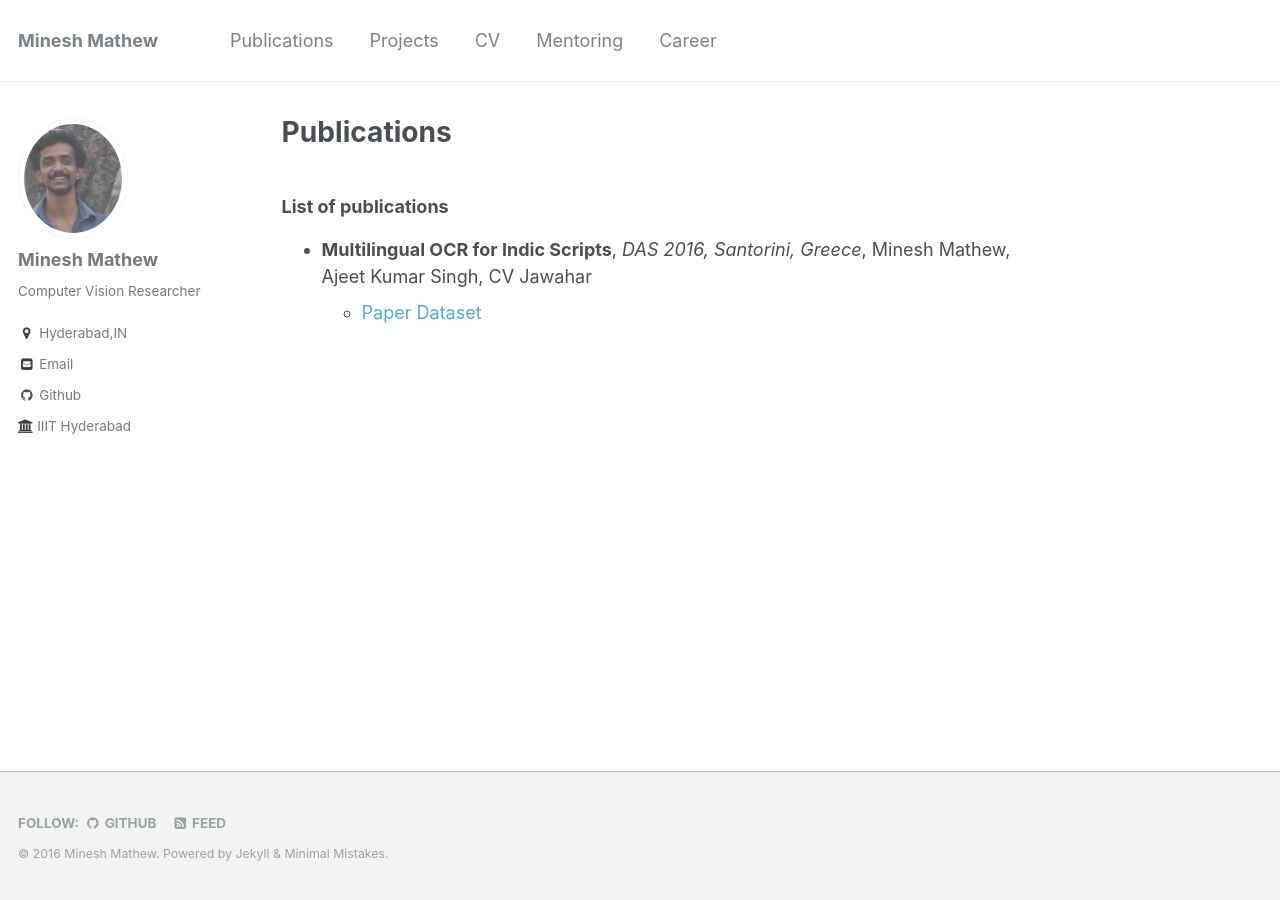
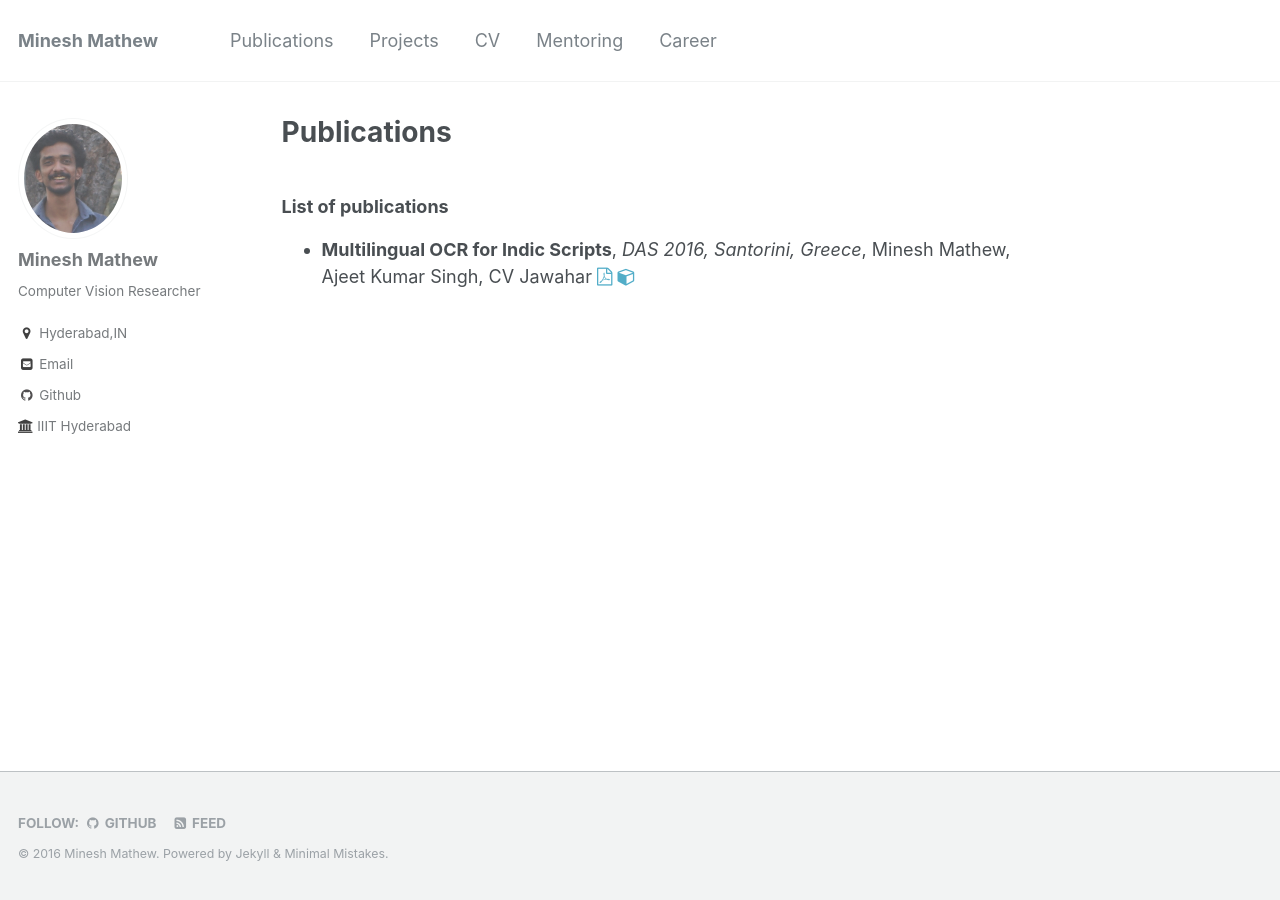
Before and after one commit to mineshmathew/mineshmathew.github.io, a Jekyll site: the page built from _pages/Publications.markdown, in a window 1280 px wide. Built offline with Jekyll 4.4.1, drawn with Linux system fonts in a browser that asks for light colours.

Commit message:
builtagain

```diff
--- a/_pages/Publications.markdown
+++ b/_pages/Publications.markdown
@@ -8,7 +8,7 @@
 ---
 ### List of publications   ###
 - **Multilingual OCR for Indic Scripts**, *DAS 2016, Santorini, Greece*, Minesh Mathew, Ajeet Kumar Singh, CV Jawahar
-	- [Paper][1]  [Dataset][2]
+	[<i class="fa fa-file-pdf-o" aria-hidden="true"></i>][1]  [<i class="fa fa-cube" aria-hidden="true"></i>][2]
 
 [1]: https://cvit.iiit.ac.in/images/ConferencePapers/2016/MultiLingualOCRforIndicScripts.pdf
 [2]: http://ocr.iiit.ac.in/Hindi100.html
```
Also changed, not shown: 2 other files.
